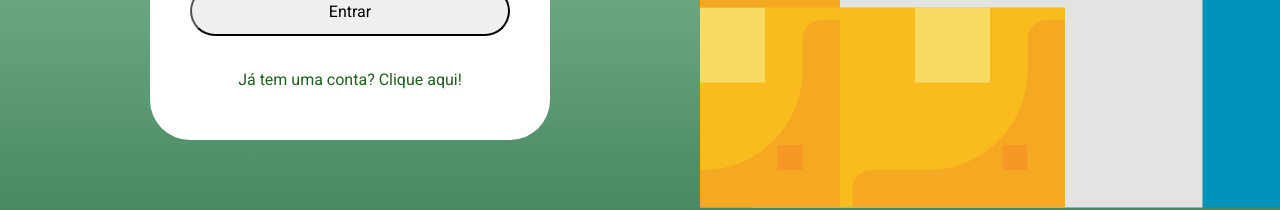
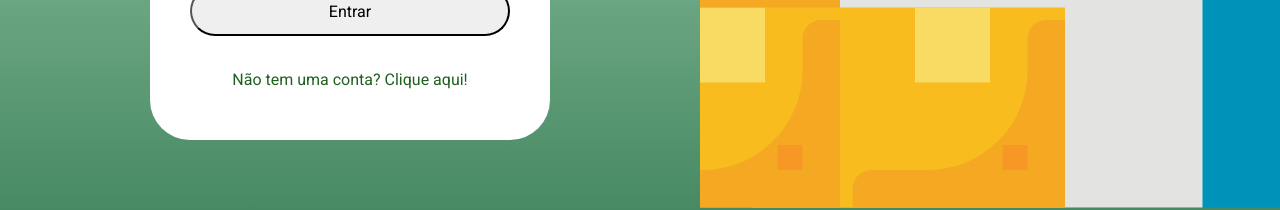
Before and after one commit to Arlin-Mafra/stocks-web, a React (Create React App) app: page / in a window 1280 px wide. Shown: the part 555-765 px from the top of the page. Built offline with nearby package versions, Linux system fonts and the light colour scheme.

Commit message:
fix-form-login

```diff
--- a/src/pages/Signin/index.tsx
+++ b/src/pages/Signin/index.tsx
@@ -21,7 +21,7 @@ const Signin: React.FC = () => {
 
           <button type="submit">Entrar</button>
         </form>
-        <a href="teste">Já tem uma conta? Clique aqui!</a>
+        <a href="teste">Não tem uma conta? Clique aqui!</a>
       </Content>
 
       <Background />
```
